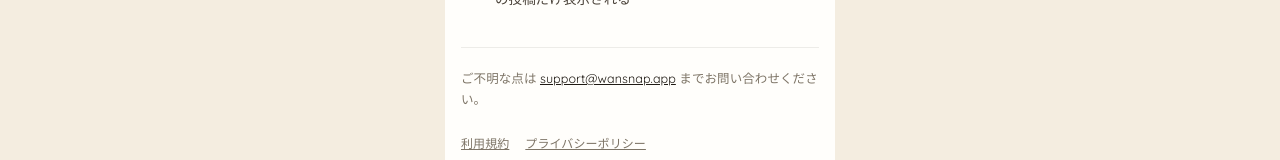
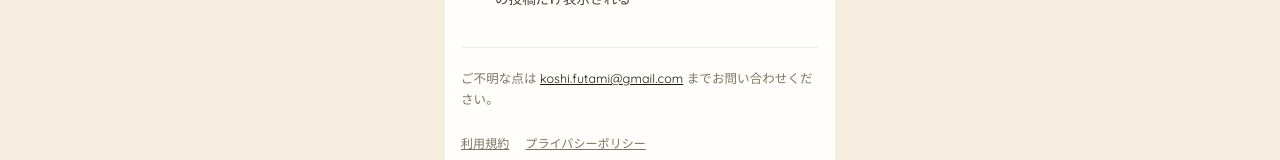
Before and after one commit to KoshiFutami/wan-snap, a Next.js app in the folder apps/web/: page /help in a window 1280 px wide. Shown: the part 1111-1271 px from the top of the page. Built offline with nearby package versions, Linux system fonts and the light colour scheme; no server answers; a web font is replaced by a local one.

Commit message:
fix(web): ヘルプページのお問い合わせメールアドレスを変更 (#185)

```diff
--- a/apps/web/src/app/help/page.tsx
+++ b/apps/web/src/app/help/page.tsx
@@ -116,10 +116,10 @@ export default function HelpPage() {
         <p style={{ fontSize: 12.5, color: T.ink50, lineHeight: 1.7, margin: 0 }}>
           ご不明な点は{' '}
           <a
-            href="mailto:support@wansnap.app"
+            href="mailto:koshi.futami@gmail.com"
             style={{ color: T.ink, textDecoration: 'underline' }}
           >
-            support@wansnap.app
+            koshi.futami@gmail.com
           </a>{' '}
           までお問い合わせください。
         </p>
```
